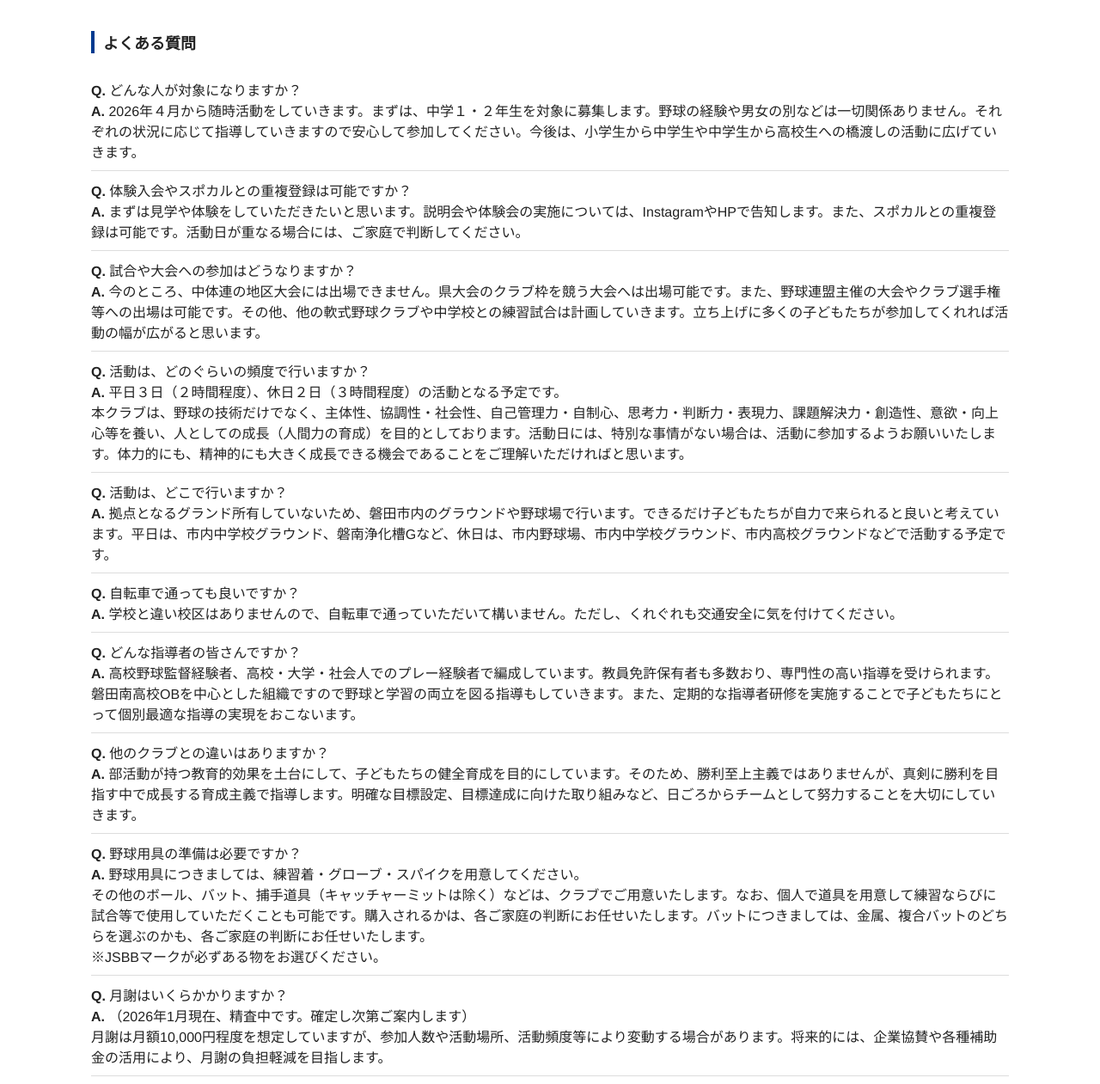
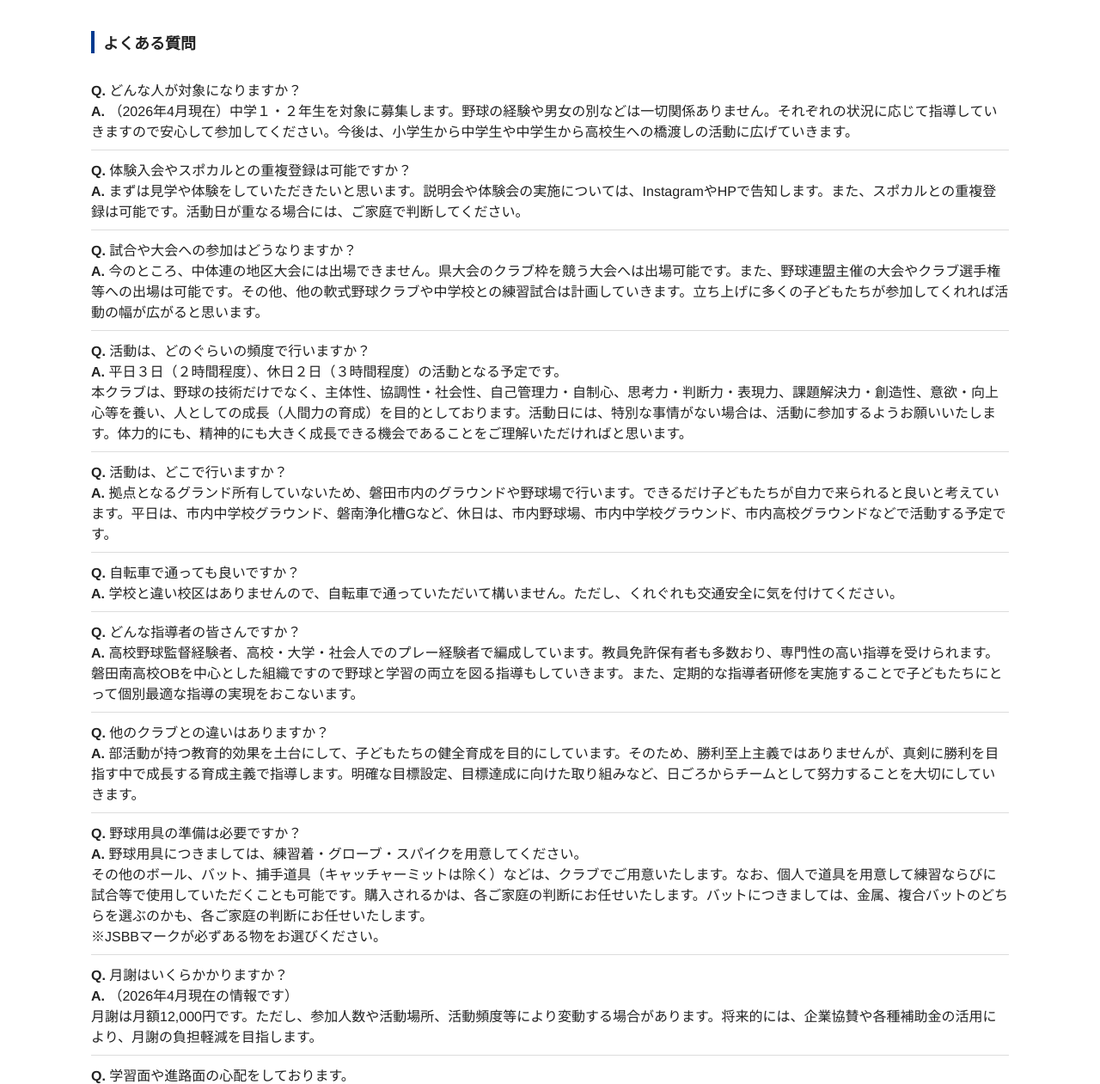
Before and after one commit to moutineigo/baseball, a Jekyll site: the page built from index.md, in a window 1280 px wide and 1400 px high, scrolled down 1398 px, cut to the strip 139-1400 px from the top of the window. Shown: the whole strip at 86% size. Built offline with Jekyll 4.4.1, drawn with Linux system fonts in a browser that asks for light colours.

Commit message:
Update home.html

```diff
--- a/_layouts/home.html
+++ b/_layouts/home.html
@@ -45,7 +45,7 @@ layout: default
 <section id="faq" class="section">
   <h2>よくある質問</h2>
   <ul class="simple-list">
-    <li><strong>Q.</strong> どんな人が対象になりますか？ <BR><strong>A.</strong> 2026年４月から随時活動をしていきます。まずは、中学１・２年生を対象に募集します。野球の経験や男女の別などは一切関係ありません。それぞれの状況に応じて指導していきますので安心して参加してください。今後は、小学生から中学生や中学生から高校生への橋渡しの活動に広げていきます。</li>
+    <li><strong>Q.</strong> どんな人が対象になりますか？ <BR><strong>A.</strong> （2026年4月現在）中学１・２年生を対象に募集します。野球の経験や男女の別などは一切関係ありません。それぞれの状況に応じて指導していきますので安心して参加してください。今後は、小学生から中学生や中学生から高校生への橋渡しの活動に広げていきます。</li>
     <li><strong>Q.</strong> 体験入会やスポカルとの重複登録は可能ですか？<BR><strong>A.</strong> まずは見学や体験をしていただきたいと思います。説明会や体験会の実施については、InstagramやHPで告知します。また、スポカルとの重複登録は可能です。活動日が重なる場合には、ご家庭で判断してください。</li>
     <li><strong>Q.</strong> 試合や大会への参加はどうなりますか？<BR><strong>A.</strong> 今のところ、中体連の地区大会には出場できません。県大会のクラブ枠を競う大会へは出場可能です。また、野球連盟主催の大会やクラブ選手権等への出場は可能です。その他、他の軟式野球クラブや中学校との練習試合は計画していきます。立ち上げに多くの子どもたちが参加してくれれば活動の幅が広がると思います。</li>
     <li><strong>Q.</strong> 活動は、どのぐらいの頻度で行いますか？<BR><strong>A.</strong> 平日３日（２時間程度）、休日２日（３時間程度）の活動となる予定です。<BR>
@@ -57,8 +57,8 @@ layout: default
     <li><strong>Q.</strong> 野球用具の準備は必要ですか？<BR><strong>A.</strong> 野球用具につきましては、練習着・グローブ・スパイクを用意してください。<BR>
 その他のボール、バット、捕手道具（キャッチャーミットは除く）などは、クラブでご用意いたします。なお、個人で道具を用意して練習ならびに試合等で使用していただくことも可能です。購入されるかは、各ご家庭の判断にお任せいたします。バットにつきましては、金属、複合バットのどちらを選ぶのかも、各ご家庭の判断にお任せいたします。<BR>
 ※JSBBマークが必ずある物をお選びください。</li>
-    <li><strong>Q.</strong> 月謝はいくらかかりますか？<BR><strong>A.</strong> （2026年1月現在、精査中です。確定し次第ご案内します）<BR>
-月謝は月額10,000円程度を想定していますが、参加人数や活動場所、活動頻度等により変動する場合があります。将来的には、企業協賛や各種補助金の活用により、月謝の負担軽減を目指します。</li>
+    <li><strong>Q.</strong> 月謝はいくらかかりますか？<BR><strong>A.</strong> （2026年4月現在の情報です）<BR>
+月謝は月額12,000円です。ただし、参加人数や活動場所、活動頻度等により変動する場合があります。将来的には、企業協賛や各種補助金の活用により、月謝の負担軽減を目指します。</li>
     <li><strong>Q.</strong> 学習面や進路面の心配をしております。<BR><strong>A.</strong> 定期テスト１週間前は活動しないなど学校の教育活動を主体にクラブの活動計画を立てていきます。また、クラブとしても学習面や進路面でのサポートもおこなってまいります。</li>
     <li><strong>Q.</strong> 保護者が行うべきことはありますか？<BR><strong>A.</strong> できるかぎり保護者の負担軽減を配慮します。現在は具体的な方針を検討中です。</li>
   </ul>
```
